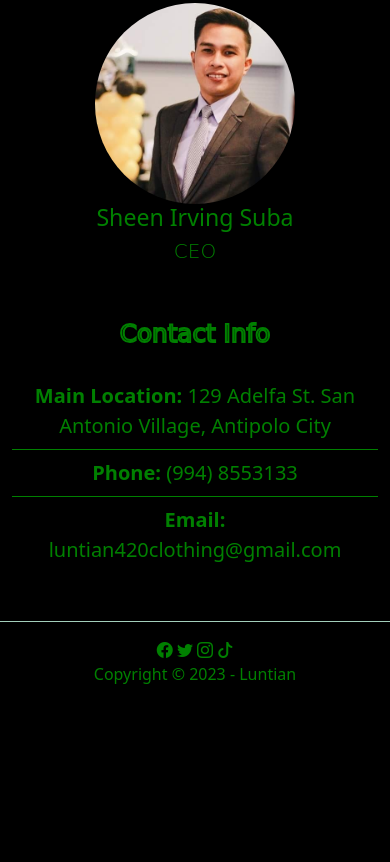
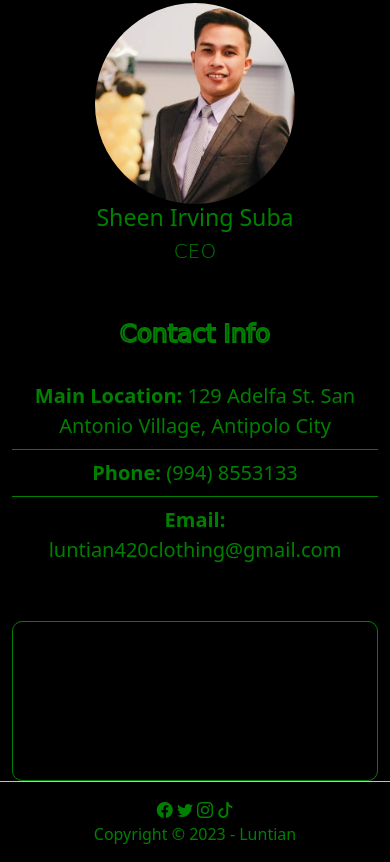
Before and after one commit to SheenIrving/Mini-Project-1, a plain HTML site: page about.html in a window 390 px wide. Shown: the part 1725-2587 px from the top of the page. Before the commit the page ends 2427 px from the top, so only its background shows below. Drawn offline with nearby package versions, Linux system fonts and the light colour scheme; a script that the page names is missing.

Commit message:
My mini project 1

```diff
--- a/CSS/style.css
+++ b/CSS/style.css
@@ -77,8 +77,9 @@ h4 {
 
 #map {
   width: 100%;
-  height: 100%;
+  height: 160px;
   border-radius: 10px;
+  border: 1px solid green;
 }
 
 .coverphoto {
--- a/about.html
+++ b/about.html
@@ -285,9 +285,9 @@
 
     <!-- Contact Us -->
     <section id="contactus" class="pt-5 text-center">
-      <div class="container">
+      <div class="container container-fluid">
         <div class="row g-4">
-          <div class="col-md">
+          <div class="col-md-6">
             <h2 class="text-center mb-4">Contact Info</h2>
             <ul class="list-group list-group-flush lead">
               <li class="list-group-item bg-black text-green">
@@ -303,7 +303,7 @@
               </li>
             </ul>
           </div>
-          <div class="col-md">
+          <div class="col-md-6">
             <div id="map"></div>
           </div>
         </div>
@@ -382,6 +382,7 @@
         zoom: 18,
       });
     </script>
+
     <!-- Popper -->
     <script
       src="https://cdn.jsdelivr.net/npm/bootstrap@5.3.1/dist/js/bootstrap.bundle.min.js"
```
